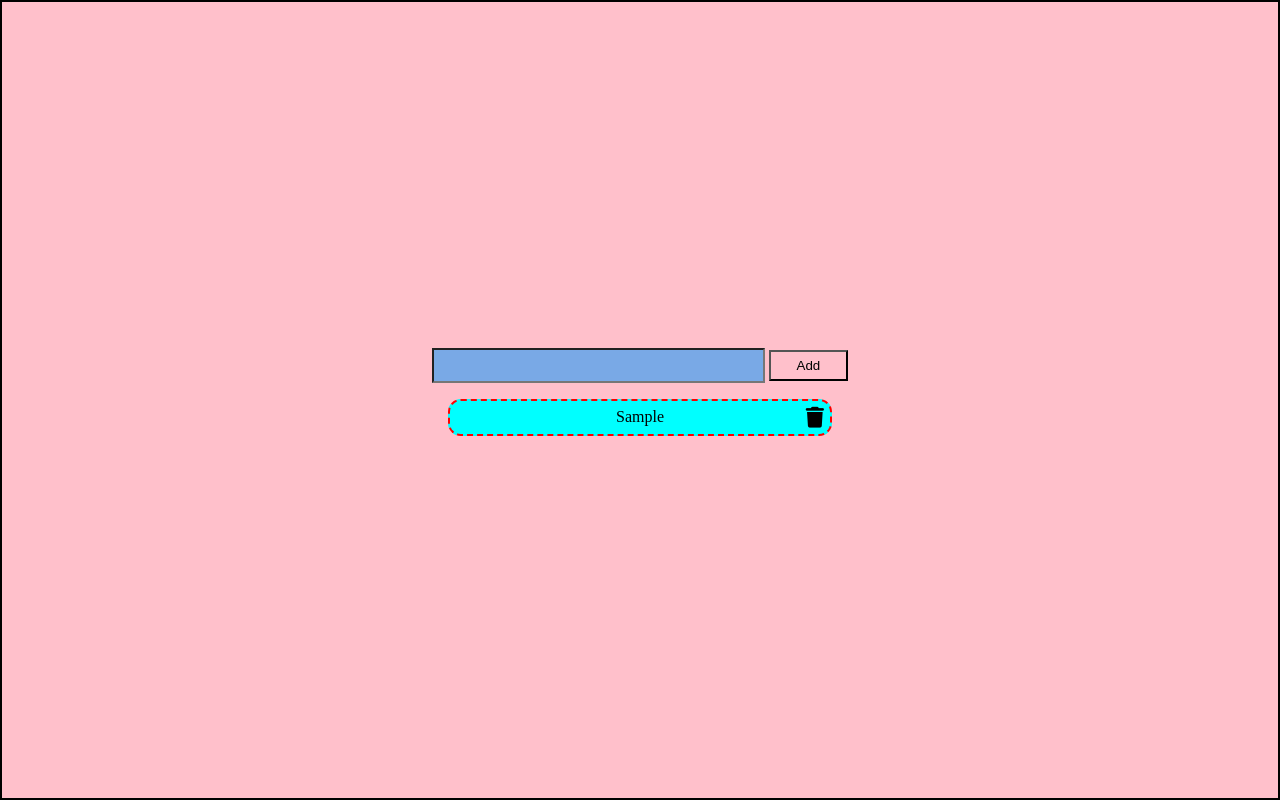
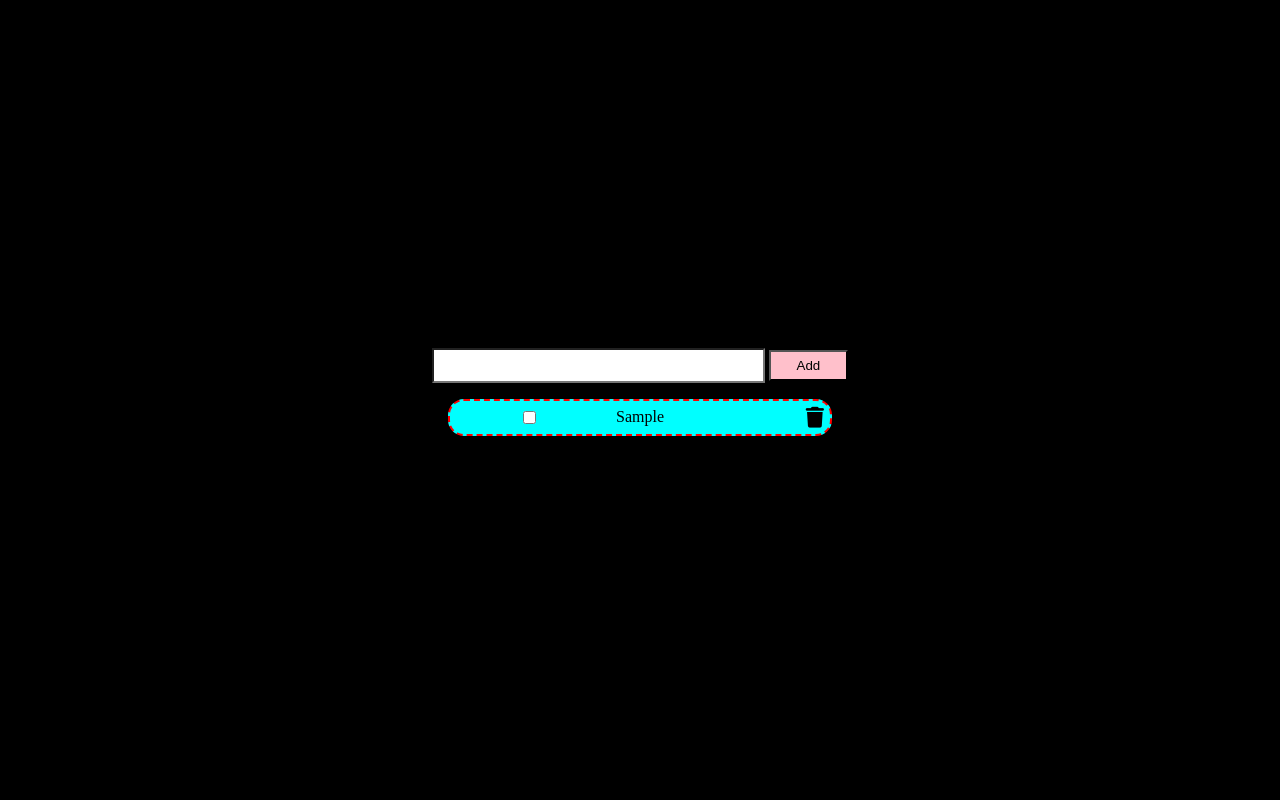
Before and after one commit to ganeshPund7787/TO-Do_list, a plain HTML site: page index.html in a window 1280 px wide. Both pictures are taken after typing "Sample" into the empty fields and a click on the input "Add". Drawn offline with Linux system fonts and the light colour scheme.

Commit message:
Add new checkbox

```diff
--- a/index.html
+++ b/index.html
@@ -22,8 +22,7 @@
         display: flex;
         justify-content: center;
         align-items: center;
-        background-color: pink;
-        border: 2px solid black;
+        background-color: black;
     }
 
     li {
@@ -33,7 +32,7 @@
         display: flex;
         justify-content: center;
         align-items: center;
-        border-radius: 1vw;
+        border-radius: 1em;
         background-color: aqua;
         border: 2px dashed red;
         position: relative;
@@ -46,12 +45,14 @@
     #Input {
         padding: 0.6em 1em;
         width: 26vmax;
-        background-color: rgba(0, 149, 255, 0.526);
+        background-color: white;
         outline-style: none;
     }
-    i{
+
+    i {
         font-size: 1.3em;
     }
+
     #add {
         padding: 0.5vw 2vw;
         background-color: pink;
@@ -62,10 +63,21 @@
         position: absolute;
         right: 6px;
     }
-    .fa-regular{
+
+    .fa-regular {
         position: absolute;
         left: 6px;
         display: none;
+    }
+
+    .check {
+        text-decoration: line-through;
+        background-color: yellow;
+    }
+
+    .checkbox {
+        margin-left: -220px;
+        position: fixed;
     }
 </style>
 
--- a/script.js
+++ b/script.js
@@ -1,13 +1,15 @@
+let form = document.querySelector("form");
+form.addEventListener("submit", (e) => {
+    let flag = true;
+    e.preventDefault();
 
-document.querySelector("form").addEventListener("submit", (e) => {
-    e.preventDefault();
     const inputValue = document.querySelector("#Input");
     const container = document.querySelector("#list-task");
     const check_input = inputValue.value.trim();
 
     if (check_input !== "") {
-        if (check_input.match(/^[A-Z a-z 0-9 :]+$/)){
-            container.innerHTML += `<li><i class="fa-regular fa-circle-check"></i>${inputValue.value} <i class="fa-solid fa-trash"></i></li>`;
+        if (check_input.match(/^[A-Z a-z 0-9 :]+$/)) {
+            container.innerHTML += `<li><input type="checkbox" class="checkbox">${inputValue.value} <i class="fa-solid fa-trash"></i></li>`;
         }
         else alert("String tak re baba");
     }
@@ -19,22 +21,17 @@ document.querySelector("form").addEventListener("submit", (e) => {
             e.target.parentNode.remove();
         });
     });
-    let flag = true;
-    let li_list = document.querySelectorAll("li");
-    li_list.forEach(li => {
-        li.addEventListener("click", (evt) => {
+
+    let checkBoxes = document.querySelectorAll(".checkbox");
+    checkBoxes.forEach(box => {
+        box.addEventListener("click", (evt) => {
             if (flag) {
-                evt.target.style.textDecoration = `line-through`;
-                evt.target.style.backgroundColor = "yellow";
-                evt.target.firstChild.style.display = `inline-block`;
+                box.parentNode.classList.add("check");
                 flag = false;
-            }else{
-                evt.target.style.textDecoration = `none`;
-                evt.target.style.backgroundColor = "aqua";
-                evt.target.firstChild.style.display = `none`;
+            } else {
+                box.parentNode.classList.remove("check");
                 flag = true;
             }
-
         });
     });
     inputValue.value = "";
```
